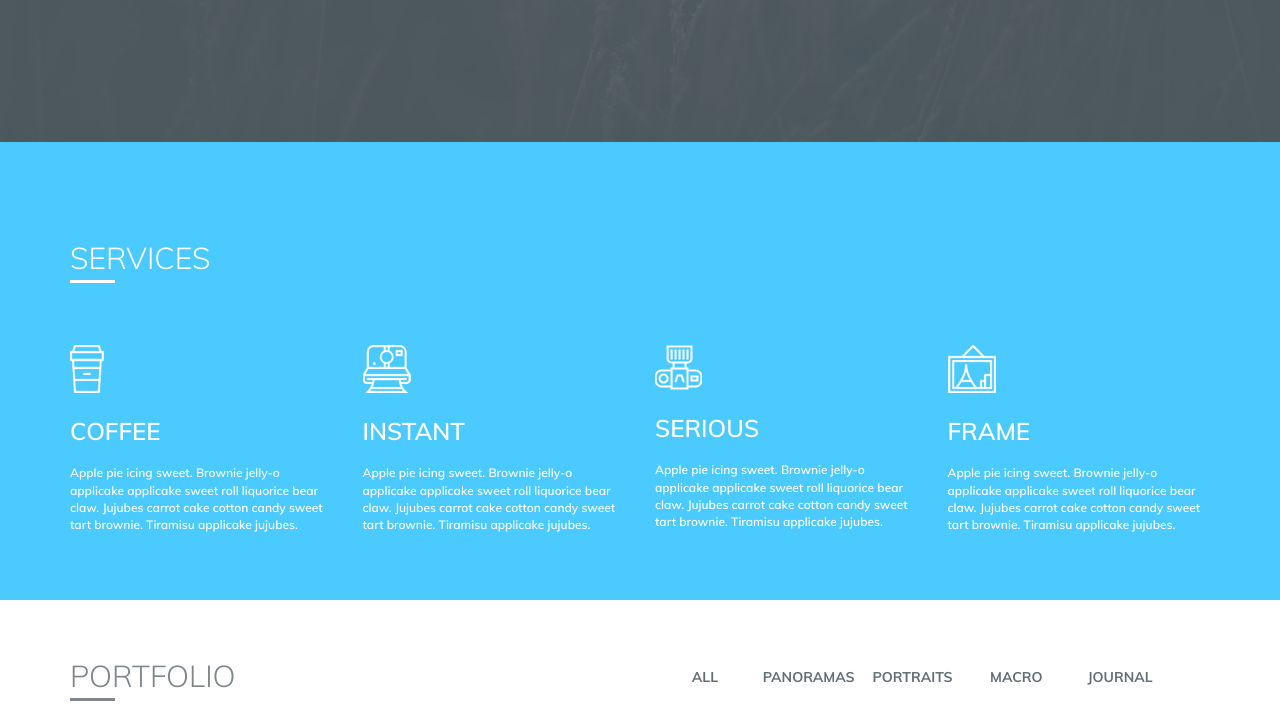
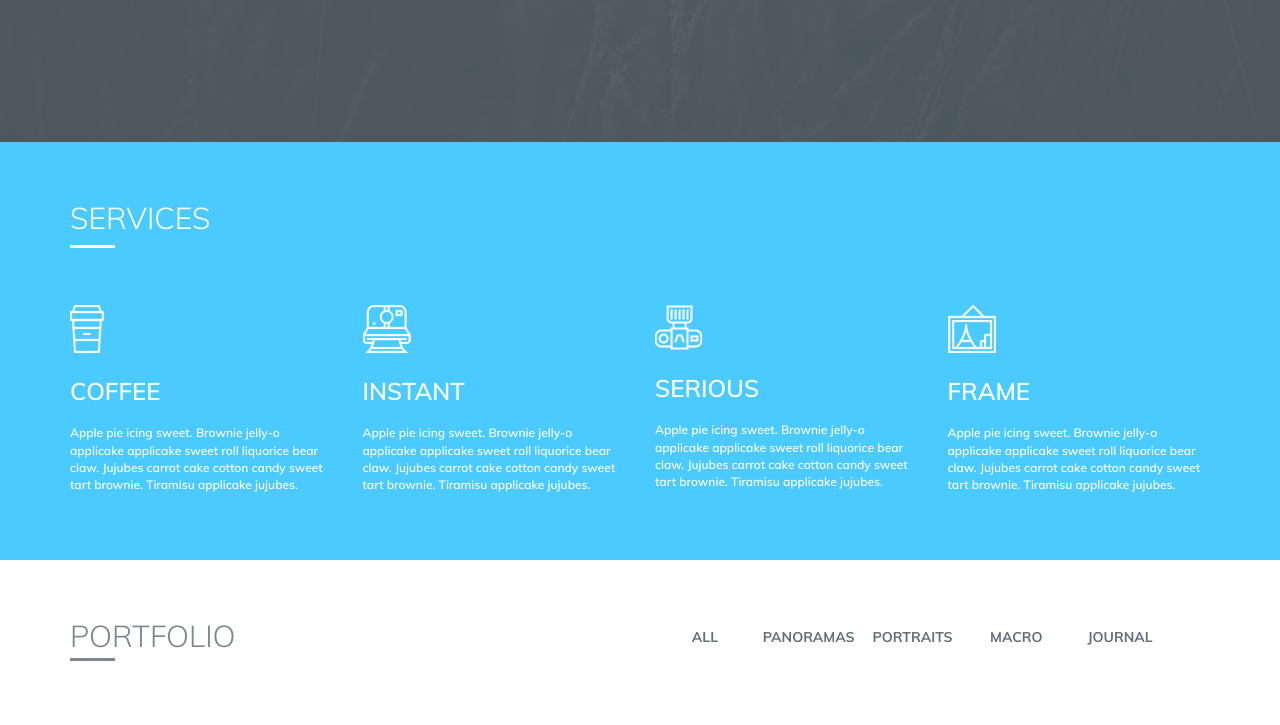
Before and after one commit to roma-teslenko/template_3, a plain HTML site: page index.html in a window 1280 px wide. Shown: the part 658-1383 px from the top of the page. Drawn offline with Linux system fonts and the light colour scheme.

Commit message:
ass whole

```diff
--- a/css/main.css
+++ b/css/main.css
@@ -104,7 +104,7 @@ header .heading h1 span:first-child{
 /*____________________section services start____________________*/
 #services{
 	width: 100%;
-	padding-top: 80px;
+	padding-top: 40px;
 	padding-bottom: 80px;
 	background-color: #4bcaff;
 }
@@ -118,12 +118,10 @@ header .heading h1 span:first-child{
 }
 #services .servicesHeading .headingLine{
 	background-color: #fff;
-	margin-top: 10px;
 	width: 45px;
 	height: 3px;
+	left: 15px;
 	position: absolute;
-	bottom: 2px;
-	left: 15px;
 }
 #services .servicesWrap{
 	margin-top: 60px;
```
